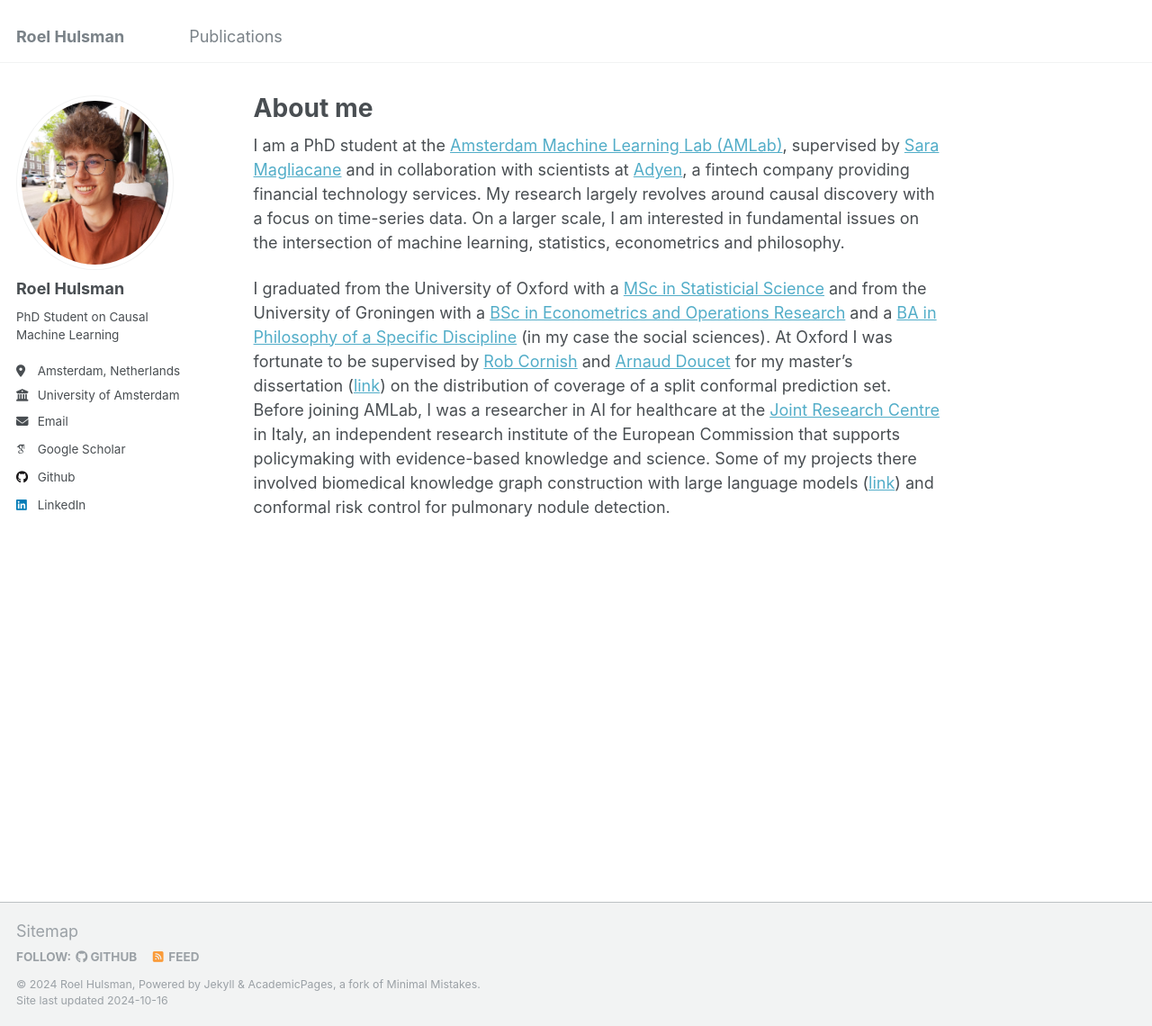
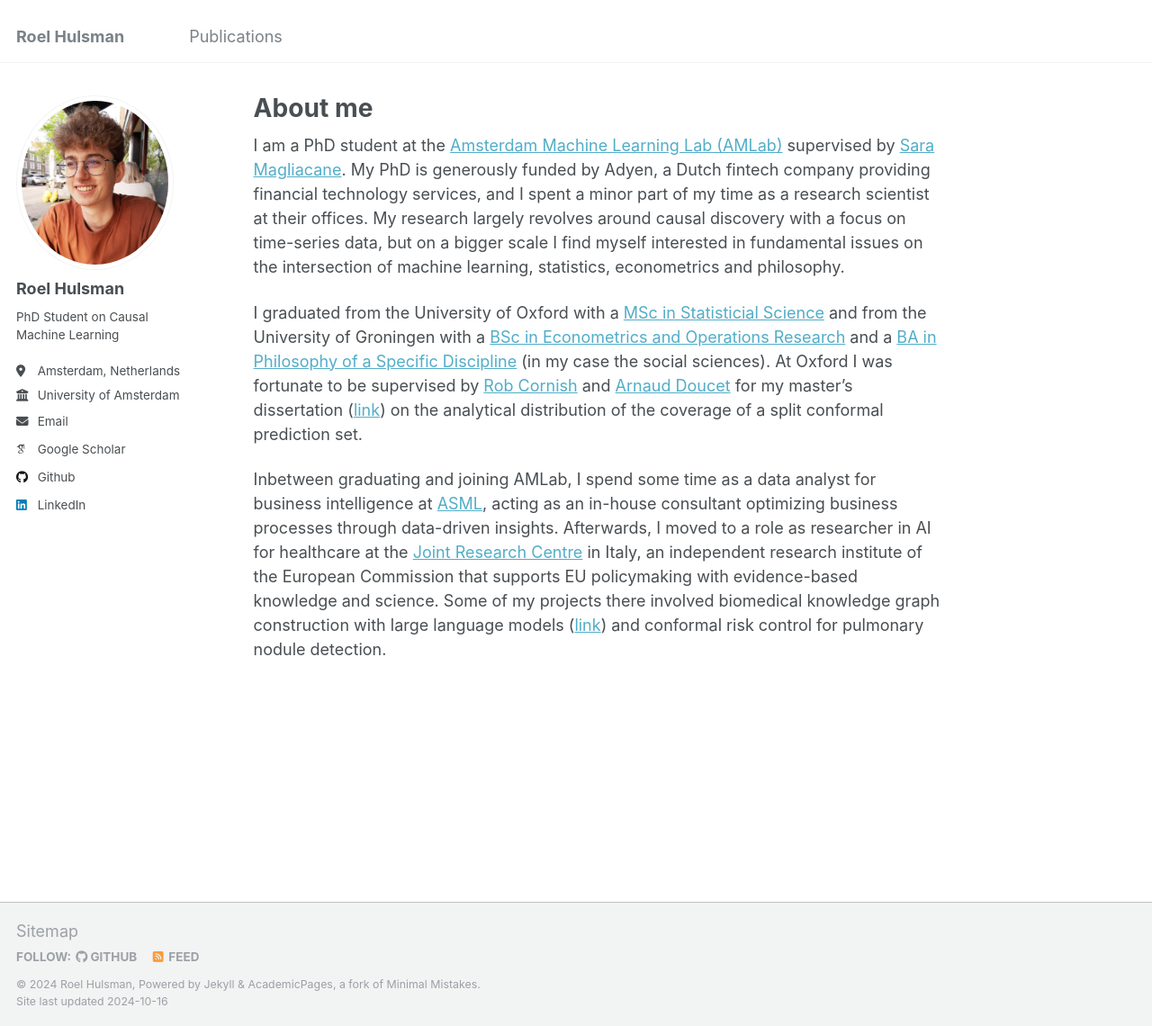
Before and after one commit to roelhulsman/roelhulsman.github.io, a Jekyll site: the page built from _pages/about.md, in a window 1280 px wide and 1140 px high. Shown: the whole window at 90% size. Built offline with Jekyll 4.4.1, drawn with Linux system fonts in a browser that asks for light colours; some web fonts are replaced.

Commit message:
update personal info

```diff
--- a/_pages/about.md
+++ b/_pages/about.md
@@ -6,6 +6,8 @@ redirect_from:
   - /about/
   - /about.html
 ---
-I am a PhD student at the [Amsterdam Machine Learning Lab (AMLab)](http://amlab.science.uva.nl/), supervised by [Sara Magliacane](https://saramagliacane.github.io/) and in collaboration with scientists at [Adyen](https://www.adyen.com/nl_NL/), a fintech company providing financial technology services. My research largely revolves around causal discovery with a focus on time-series data. On a larger scale, I am interested in fundamental issues on the intersection of machine learning, statistics, econometrics and philosophy.
+I am a PhD student at the [Amsterdam Machine Learning Lab (AMLab)](http://amlab.science.uva.nl/) supervised by [Sara Magliacane](https://saramagliacane.github.io/). My PhD is generously funded by Adyen, a Dutch fintech company providing financial technology services, and I spent a minor part of my time as a research scientist at their offices. My research largely revolves around causal discovery with a focus on time-series data, but on a bigger scale I find myself interested in fundamental issues on the intersection of machine learning, statistics, econometrics and philosophy.
 
-I graduated from the University of Oxford with a [MSc in Statisticial Science](https://www.ox.ac.uk/admissions/graduate/courses/msc-statistical-science) and from the University of Groningen with a [BSc in Econometrics and Operations Research](https://www.rug.nl/bachelors/econometrics-and-operations-research/?lang=en) and a [BA in Philosophy of a Specific Discipline](https://www.rug.nl/bachelors/philosophy-of-a-specific-discipline/?lang=en) (in my case the social sciences). At Oxford I was fortunate to be supervised by [Rob Cornish](https://jrmcornish.github.io/) and [Arnaud Doucet](https://www.stats.ox.ac.uk/~doucet/) for my master's dissertation ([link](https://arxiv.org/pdf/2210.14735)) on the distribution of coverage of a split conformal prediction set. Before joining AMLab, I was a researcher in AI for healthcare at the [Joint Research Centre](https://joint-research-centre.ec.europa.eu/index_en) in Italy, an independent research institute of the European Commission that supports policymaking with evidence-based knowledge and science. Some of my projects there involved biomedical knowledge graph construction with large language models ([link](https://ceur-ws.org/Vol-3747/text2kg_paper10.pdf)) and conformal risk control for pulmonary nodule detection.
+I graduated from the University of Oxford with a [MSc in Statisticial Science](https://www.ox.ac.uk/admissions/graduate/courses/msc-statistical-science) and from the University of Groningen with a [BSc in Econometrics and Operations Research](https://www.rug.nl/bachelors/econometrics-and-operations-research/?lang=en) and a [BA in Philosophy of a Specific Discipline](https://www.rug.nl/bachelors/philosophy-of-a-specific-discipline/?lang=en) (in my case the social sciences). At Oxford I was fortunate to be supervised by [Rob Cornish](https://jrmcornish.github.io/) and [Arnaud Doucet](https://www.stats.ox.ac.uk/~doucet/) for my master's dissertation ([link](https://arxiv.org/pdf/2210.14735)) on the analytical distribution of the coverage of a split conformal prediction set.
+
+Inbetween graduating and joining AMLab, I spend some time as a data analyst for business intelligence at [ASML](https://www.asml.com/en), acting as an in-house consultant optimizing business processes through data-driven insights. Afterwards, I moved to a role as researcher in AI for healthcare at the [Joint Research Centre](https://joint-research-centre.ec.europa.eu/index_en) in Italy, an independent research institute of the European Commission that supports EU policymaking with evidence-based knowledge and science. Some of my projects there involved biomedical knowledge graph construction with large language models ([link](https://ceur-ws.org/Vol-3747/text2kg_paper10.pdf)) and conformal risk control for pulmonary nodule detection.
```
